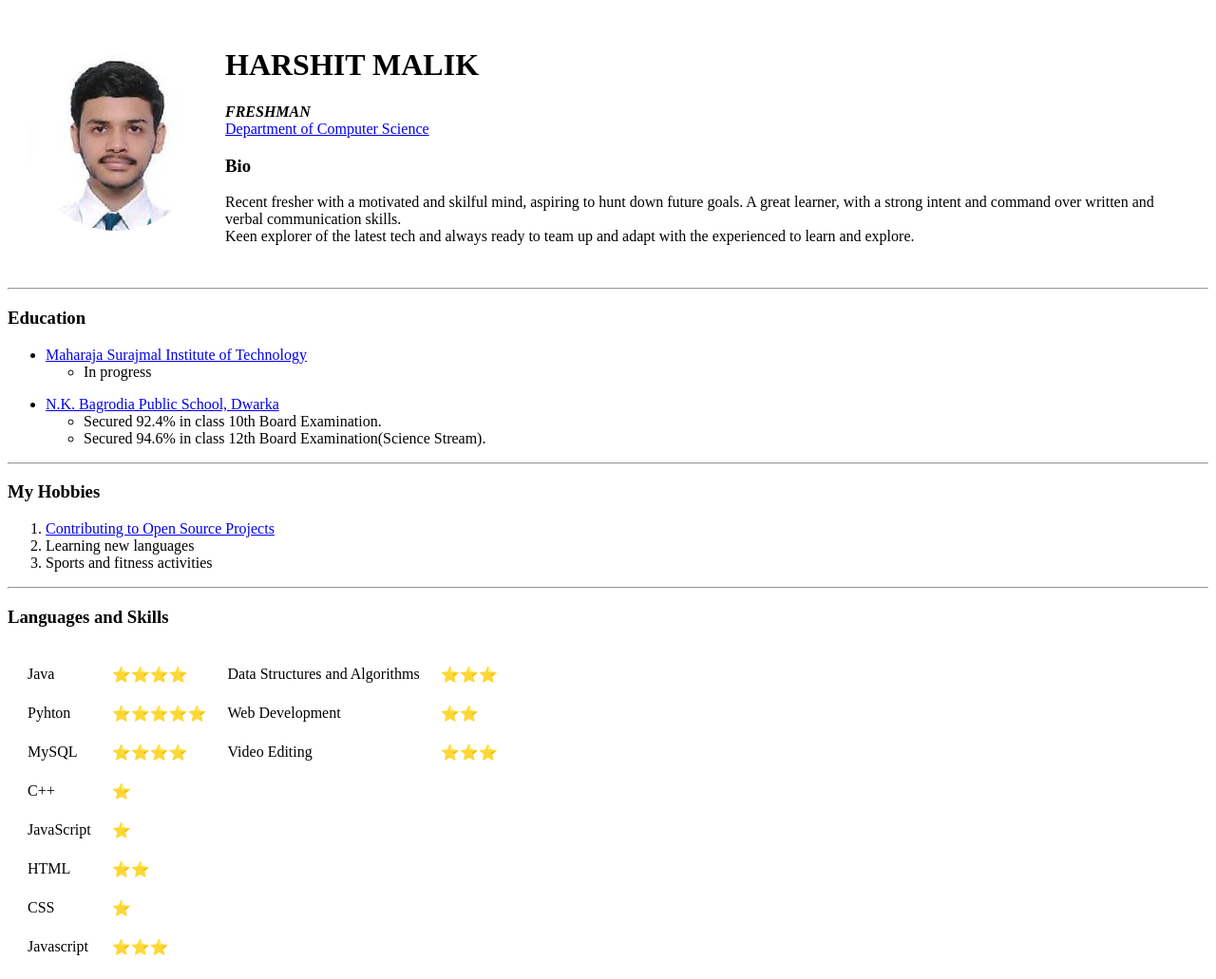
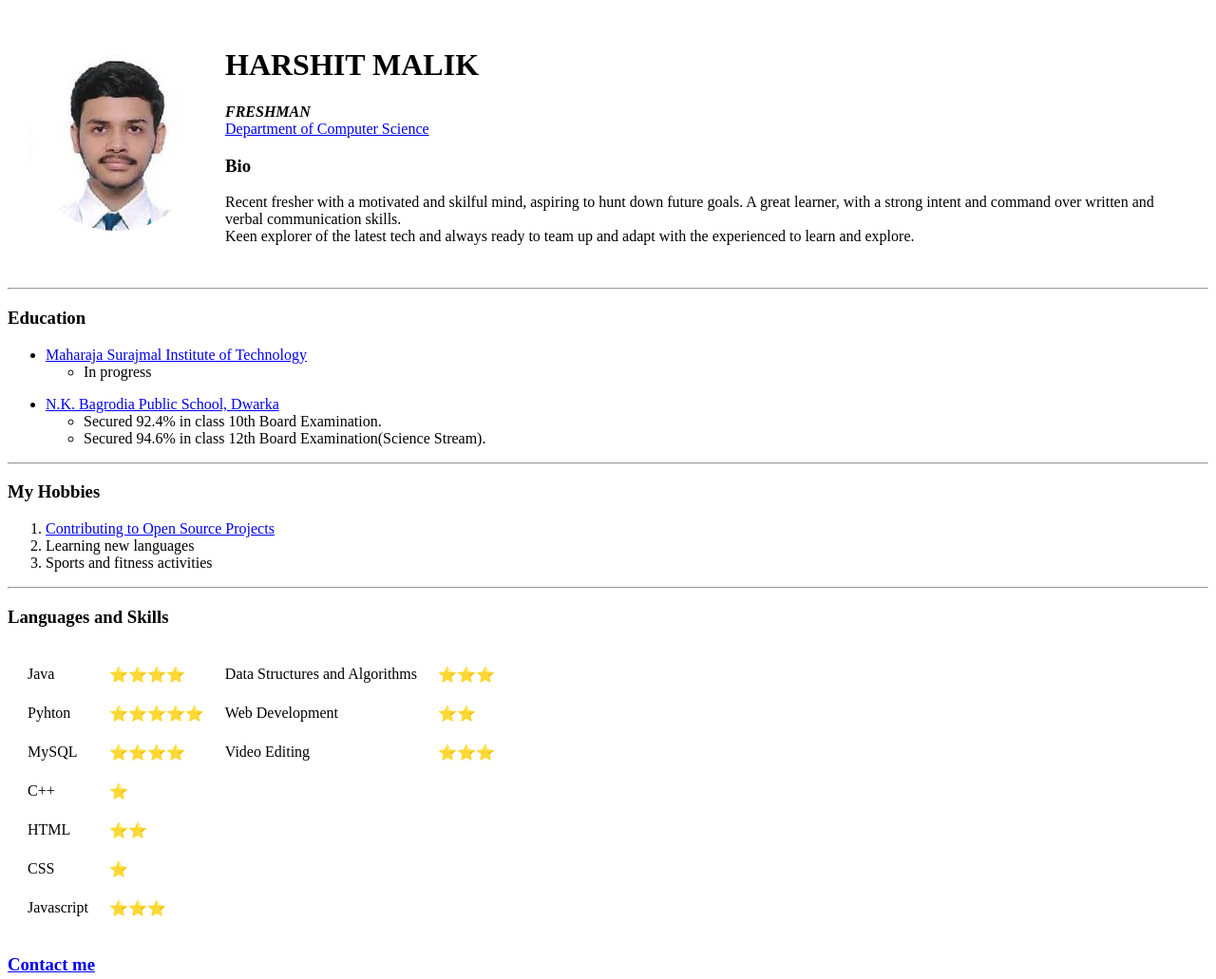
Before and after one commit to harshitmalik03/My_HTML_Website, a plain HTML site: page index.html in a window 1280 px wide. Shown: the top 1031 px of the page at 95% size. Drawn offline with Linux system fonts and the light colour scheme.

Commit message:
Update index.html

```diff
--- a/index.html
+++ b/index.html
@@ -77,10 +77,6 @@
           <td>⭐</td>
         </tr>
         <tr>
-          <td>JavaScript</td>
-          <td>⭐</td>
-        </tr>
-        <tr>
           <td>HTML</td>
           <td>⭐⭐</td>
         </tr>
```
